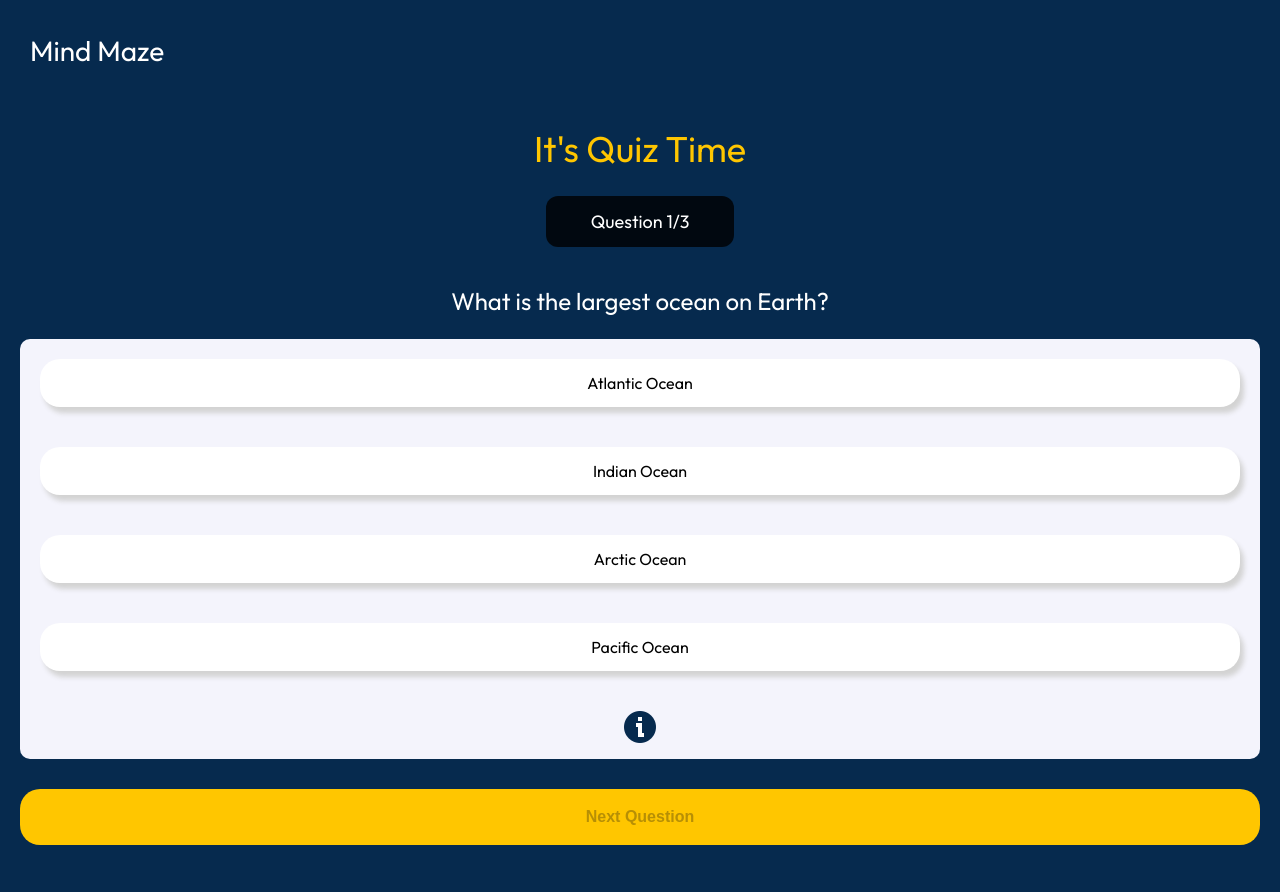
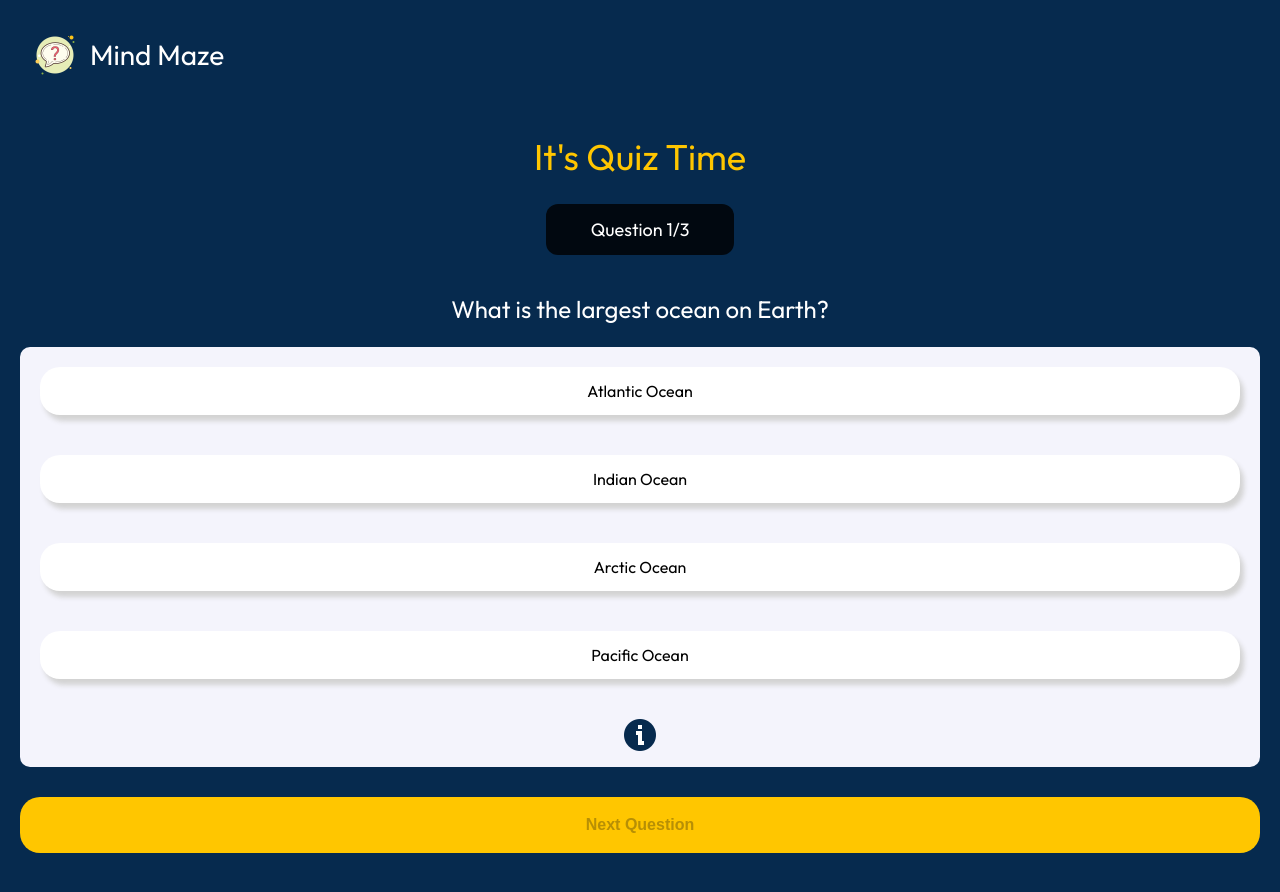
Before and after one commit to samuelmbp/mind-maze, a website built with Vite: page index.html in a window 1280 px wide. Built offline with nearby package versions, Linux system fonts and the light colour scheme.

Commit message:
Add favicon and logo img

```diff
--- a/index.html
+++ b/index.html
@@ -10,9 +10,15 @@
             href="https://fonts.googleapis.com/css2?family=Outfit:wght@100..900&display=swap"
             rel="stylesheet"
         />
+        <link
+            rel="shortcut icon"
+            href="./src/assets/logo.png"
+            type="image/x-icon"
+        />
     </head>
     <body>
         <header class="header">
+            <img src="./src/assets/logo.png" alt="" />
             <h2 class="header__logo">Mind Maze</h2>
         </header>
 
--- a/src/style.scss
+++ b/src/style.scss
@@ -15,6 +15,10 @@ body {
 .header {
     color: #fff;
     padding: 30px;
+    display: flex;
+    gap: 10px;
+    justify-content: flex-start;
+    align-items: center;
 
     &__logo {
         font-size: 28px;
```
Also changed, not shown: src/assets/logo.png (added).
